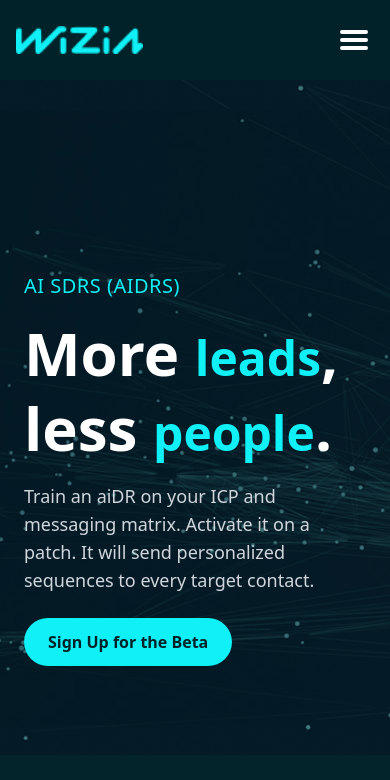
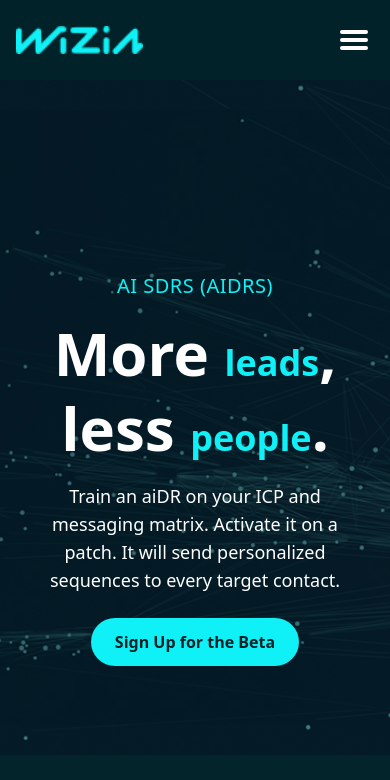
Before and after one commit to hasan9878/React_Project-1, a React (Vite) app: page / in a window 390 px wide. Shown: the top 780 px of the page. Built offline with nearby package versions, Linux system fonts and the light colour scheme.

Commit message:
hero section responsive for md and mobile

```diff
--- a/src/Component/Hero.jsx
+++ b/src/Component/Hero.jsx
@@ -12,28 +12,28 @@
 
   return (
     <section
-      className="relative w-full min-h-[80vh] flex items-start justify-start px-6 md:px-20 bg-cover bg-center text-white"
+      className="relative w-full min-h-[80vh] items-start justify-start px-6 md:px-20 bg-cover bg-center text-white flex flex-col   md:items-start lg:items-start  md:justify-start lg:justify-start "
       style={{ backgroundImage: "url('/public/hero.png')" }}
     >
       {/* Overlay with bg color and opacity */}
-      <div className="absolute inset-0 bg-[#002228] opacity-60"></div>
+      <div className="absolute inset-0 bg-[#002228] opacity-60 "></div>
 
       {/* Content wrapper */}
-      <div className="relative max-w-lg space-y-2 mt-48">
+      <div className="relative  max-w-lg space-y-2 mt-48 text-center md:text-left lg:text-left   ">
         {Herotext.map((item, index) => (
           <div key={index}>
-            <h5 className="text-[#0FF1F6] text-xl uppercase tracking-wide">
+            <h5 className="text-[#0FF1F6] text-xl uppercase tracking-wide md:text-xl">
               {item.h5}
             </h5>
 
-            <h1 className="text-6xl font-bold my-4 leading-tight">
+            <h1 className="text-6xl font-bold my-4 leading-tight md:text-6xl lg:text-7xl ">
               More{" "}
-              <span className="text-5xl text-[#0FF1F6]">leads</span>,<br />
+              <span className=" text-[#0FF1F6] text-4xl md:text-5xl lg:text-6xl ">leads</span>,<br />
               less{" "}
-              <span className="text-5xl text-[#0FF1F6]">people</span>.
+              <span className="text-[#0FF1F6] text-4xl md:text-5xl lg:text-6xl ">people</span>.
             </h1>
 
-            <p className="text-gray-300 text-lg">{item.text}</p>
+            <p className="text-white text-lg  text-md md:text-lg lg:text-xl">{item.text}</p>
 
             <button className="mt-6 bg-[#0FF1F6] text-[#002228] px-6 py-3 rounded-full font-semibold hover:bg-[#0cd3d7] transition-all duration-300 inline-flex items-center gap-2">
               {item.button}
```
